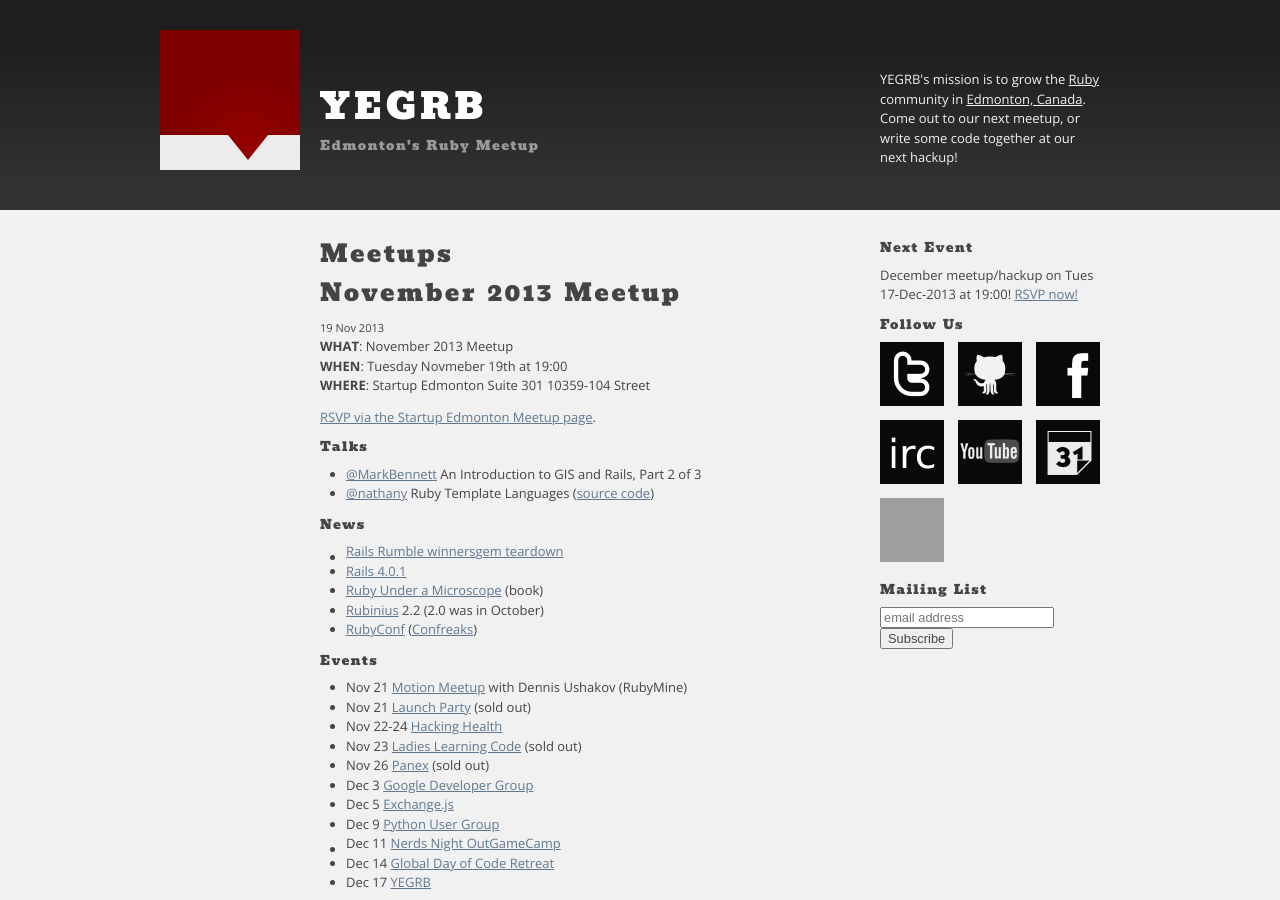
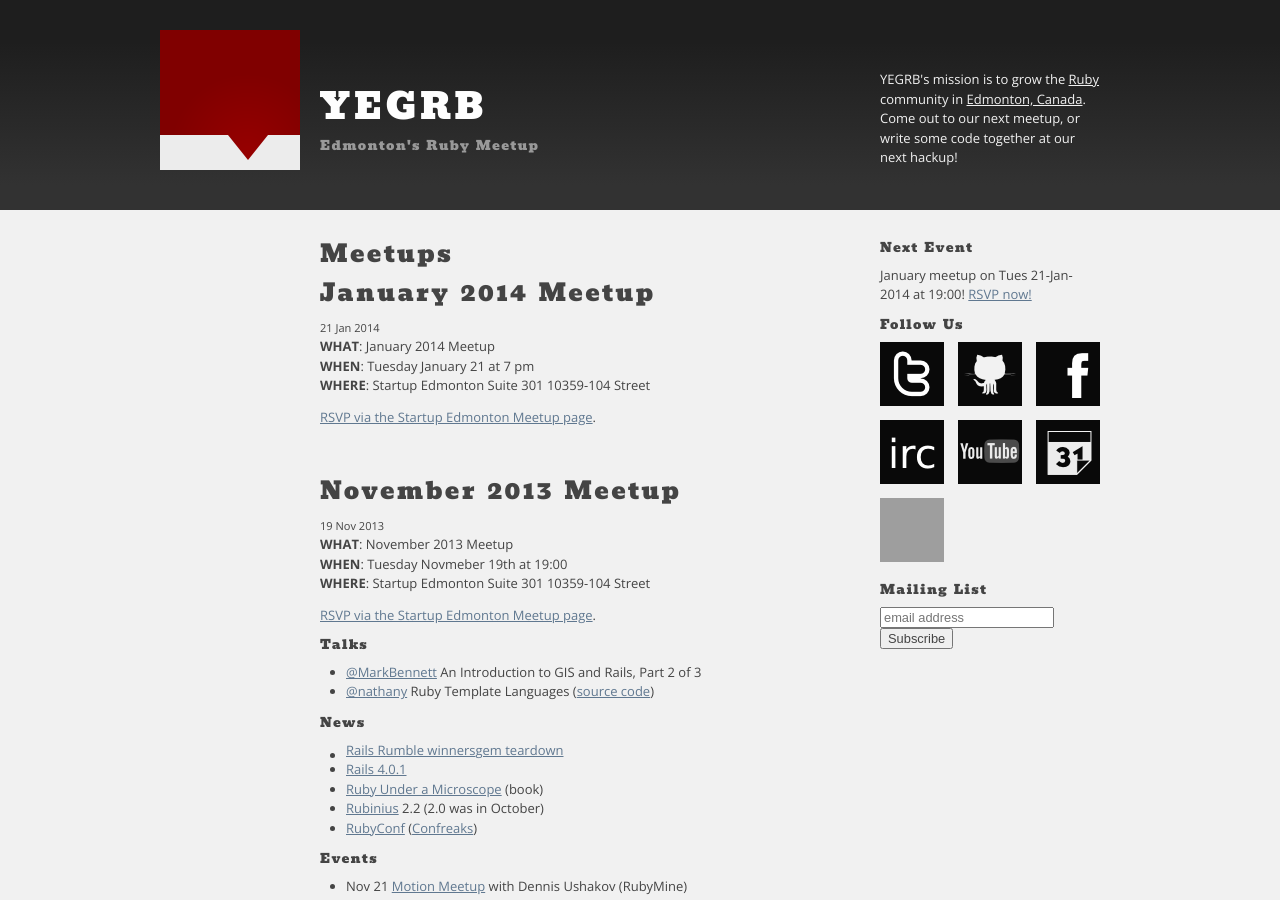
Before and after one commit to yegrb/yegrb.github.io, a Jekyll site: the page built from categories/meetups/index.html, in a window 1280 px wide and 900 px high. Built offline with Jekyll 4.4.1, drawn with Linux system fonts in a browser that asks for light colours; nearby versions of some CDN libraries; Markdown is read by kramdown in place of the engine named in the settings; comment, search, counter and statistics services are not loaded; grey boxes are pictures that could not be loaded.

Commit message:
january meetup stub

```diff
--- a/_layouts/default.html
+++ b/_layouts/default.html
@@ -77,7 +77,7 @@
 		<aside class="grid_3 omega">
 			<section id="next-meetup">
 			<h2>Next Event</h2>
-			<p>December meetup/hackup on Tues 17-Dec-2013 at 19:00! <a href="http://www.meetup.com/startupedmonton/events/154751162/">RSVP now!</a></p>
+			<p>January meetup on Tues 21-Jan-2014 at 19:00! <a href="http://www.meetup.com/startupedmonton/events/qtzfrgyscbcc/">RSVP now!</a></p>
 			</section>
 			<section id="follow-us">
 				<h2 class="">Follow Us</h2>
--- /dev/null
+++ b/_posts/2014-01-21-Jan-Meetup.markdown
@@ -0,0 +1,11 @@
+---
+layout: default
+title: January 2014 Meetup
+category: meetups
+---
+
+**WHAT**: January 2014 Meetup
+**WHEN**: Tuesday January 21 at 7 pm
+**WHERE**: Startup Edmonton Suite 301 10359-104 Street
+
+[RSVP via the Startup Edmonton Meetup page](http://www.meetup.com/startupedmonton/events/qtzfrgyscbcc/).
```
